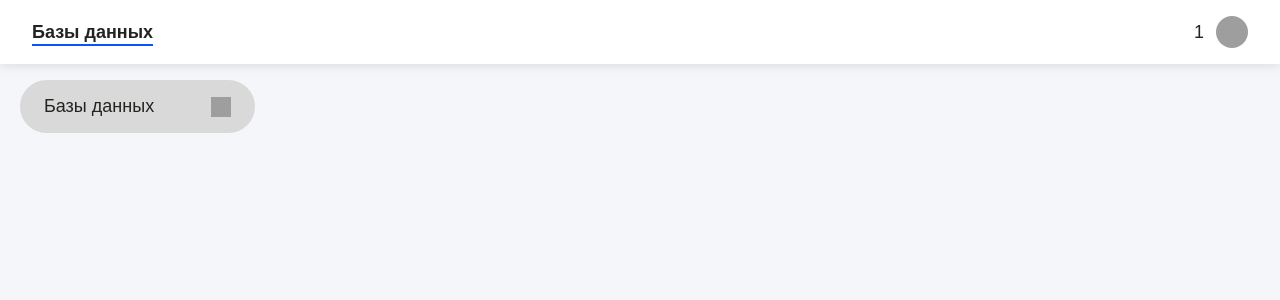
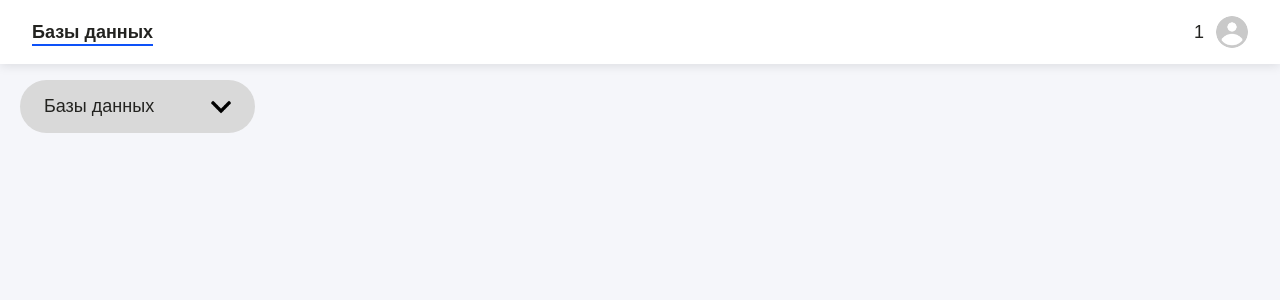
Before and after one commit to SergeySPK/Teacher_evaluation_system, a Flask app: page /admin/databases in a window 1280 px wide. Shown: the top 300 px of the page. Run offline with Flask 3, Linux system fonts and the light colour scheme; the visitor is signed in with stand-in values (Sample User, id 1); grey boxes are pictures that could not be loaded.

Commit message:
Изменены ссылки на иконки

```diff
--- a/templates/dataview.html
+++ b/templates/dataview.html
@@ -199,7 +199,7 @@
         </div>
         <div class="admin-header-right" onclick="goToProfile()">
             <span class="admin-fio">{{ fio }}</span>
-            <img src="https://myband.ru/img/noavatar.png" alt="Аккаунт">
+            <img src="{{ url_for('static', filename='profile_ico/profile_default_ico.png') }}" alt="Аккаунт">
         </div>
     </header>
 
@@ -216,7 +216,7 @@
                 <span class="admin-databases-toggle-text" id="adminDbToggleText">
                     {% if selected_db %}{{ selected_db }}{% else %}Базы данных{% endif %}
                 </span>
-                <img class="admin-chevron-icon" src="https://cdn1.iconfinder.com/data/icons/education-set-7/512/arrow1-down-512.png" alt="▼">
+                <img class="admin-chevron-icon" src="{{ url_for('static', filename='list_arrow.png') }}" alt="▼">
             </button>
             <div class="admin-databases-list" id="adminDbList">
                 {% for db in databases %}
```
